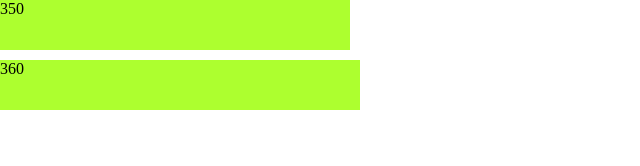
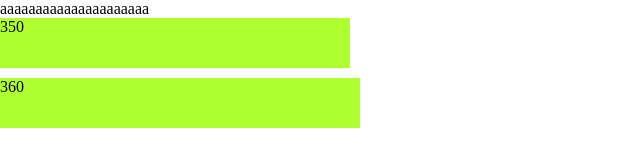
Before and after one commit to Serdar-Web-Master/ruletka2, a plain HTML site: page index.html in a window 1280 px wide. Shown: the whole page, without its empty margins (0-640 px from the left). Drawn offline with Linux system fonts and the light colour scheme.

Commit message:
aaaaaaaaaaaa

```diff
--- a/index.html
+++ b/index.html
@@ -17,6 +17,7 @@
         <img class="koleso" src="3.png" alt="" />
       </div>
     </div> -->
+    aaaaaaaaaaaaaaaaaaaaa
     <div class="aa">
       <div class="a">350</div>
       <div class="b">360</div>
```
